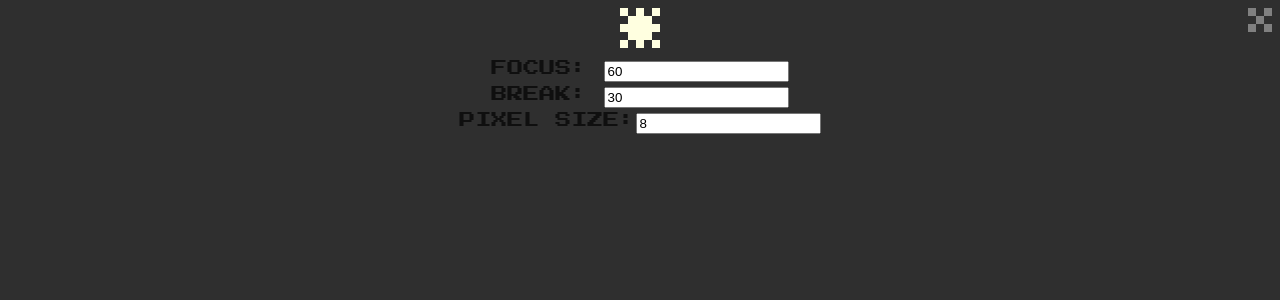
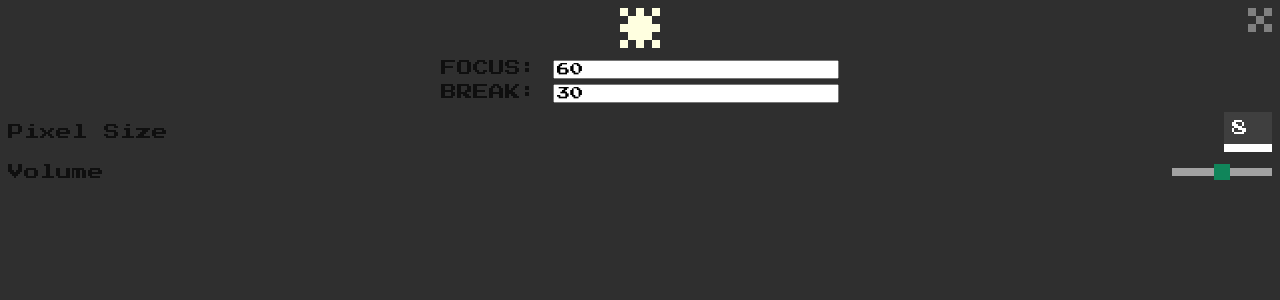
Before and after one commit to DreamsWave/Pixodoro, a React (Vite) app: page / in a window 1280 px wide. Both pictures are taken after a click on the element 1260 px from the left and 20 px from the top of the page. Shown: the top 300 px of the page. Built offline with nearby package versions, Linux system fonts and the light colour scheme.

Commit message:
feat: added audio volume slider and pixel size input

```diff
--- /dev/null
+++ b/src/components/AudioVolumeSlider.tsx
@@ -0,0 +1,55 @@
+import { styled } from "styled-components";
+import {
+  selectAppSettings,
+  setVolume,
+} from "../features/appSettings/appSettingsSlice";
+import { useAppDispatch, useAppSelector } from "../hooks";
+import { selectPixelSize } from "../features/pixelSize/pixelSizeSlice";
+
+const Slider = styled.input<{ pixelSize: number }>`
+  -webkit-appearance: none;
+  width: 100%;
+  max-width: 100px;
+  height: ${({ pixelSize }) => pixelSize * 1}px;
+  background: #d3d3d3;
+  outline: none;
+  opacity: 0.7;
+  -webkit-transition: 0.2s;
+  transition: opacity 0.2s;
+  margin: ${({ pixelSize }) => pixelSize / 2}px 0;
+
+  &::-webkit-slider-thumb {
+    -webkit-appearance: none;
+    appearance: none;
+    width: ${({ pixelSize }) => pixelSize * 2}px;
+    height: ${({ pixelSize }) => pixelSize * 2}px;
+    background: #04aa6d;
+    cursor: pointer;
+  }
+
+  &::-moz-range-thumb {
+    width: ${({ pixelSize }) => pixelSize * 2}px;
+    height: ${({ pixelSize }) => pixelSize * 2}px;
+    background: #04aa6d;
+    cursor: pointer;
+  }
+`;
+
+function AudioVolumeSlider() {
+  const pixelSize = useAppSelector(selectPixelSize);
+  const { audioVolume } = useAppSelector(selectAppSettings);
+  const dispatch = useAppDispatch();
+
+  return (
+    <Slider
+      pixelSize={pixelSize}
+      type="range"
+      min="0"
+      max="100"
+      value={audioVolume * 100}
+      onChange={(e) => dispatch(setVolume(+e.target.value / 100))}
+    />
+  );
+}
+
+export default AudioVolumeSlider;
--- /dev/null
+++ b/src/components/InputField.tsx
@@ -0,0 +1,20 @@
+import styled from "styled-components";
+import { useAppSelector } from "../hooks";
+import { selectPixelSize } from "../features/pixelSize/pixelSizeSlice";
+
+const InputFieldBase = styled.div<{ pixelSize: number }>`
+  display: flex;
+  width: 100%;
+  padding: 0 ${({ pixelSize }) => pixelSize}px;
+  justify-content: space-between;
+  align-items: center;
+  margin-top: ${({ pixelSize }) => pixelSize}px;
+`;
+
+function InputField({ children }: { children: React.ReactNode }) {
+  const pixelSize = useAppSelector(selectPixelSize);
+
+  return <InputFieldBase pixelSize={pixelSize}>{children}</InputFieldBase>;
+}
+
+export default InputField;
--- /dev/null
+++ b/src/components/PixelSizeInput.tsx
@@ -0,0 +1,31 @@
+import { styled } from "styled-components";
+import { change, selectPixelSize } from "../features/pixelSize/pixelSizeSlice";
+import { useAppSelector, useAppDispatch } from "../hooks";
+
+const PixelSizeInputBase = styled.input<{ pixelSize: number }>`
+  background: #3f3f3f;
+  // height: ${({ pixelSize }) => pixelSize * 3}px;
+  width: ${({ pixelSize }) => pixelSize * 6}px;
+  border: none;
+  outline: none;
+  color: #fff;
+  font-size: ${({ pixelSize }) => pixelSize * 2}px;
+  padding: ${({ pixelSize }) => pixelSize}px;
+  border-bottom: ${({ pixelSize }) => pixelSize}px solid #fff;
+`;
+
+function PixelSizeInput() {
+  const pixelSize = useAppSelector(selectPixelSize);
+  const dispatch = useAppDispatch();
+
+  return (
+    <PixelSizeInputBase
+      pixelSize={pixelSize}
+      type="number"
+      value={pixelSize}
+      onChange={(e) => dispatch(change(Number(e.target.value)))}
+    />
+  );
+}
+
+export default PixelSizeInput;
--- a/src/components/SettingsMenu.tsx
+++ b/src/components/SettingsMenu.tsx
@@ -15,6 +15,9 @@ import {
   setSecondsLeft,
 } from "../features/timer/timerSlice";
 import ThemeSwitcher from "./ThemeSwitcher";
+import AudioVolumeSlider from "./AudioVolumeSlider";
+import InputField from "./InputField";
+import PixelSizeInput from "./PixelSizeInput";
 
 const SettingsMenuBase = styled.div``;
 
@@ -77,7 +80,14 @@ function SettingsMenu({}: SettingsMenuProps) {
               onChange={(e) => changeTotalSeconds("break", +e.target.value)}
             />
           </label>
-          <PixelSize />
+          <InputField>
+            <span>Pixel Size</span>
+            <PixelSizeInput />
+          </InputField>
+          <InputField>
+            <span>Volume</span>
+            <AudioVolumeSlider />
+          </InputField>
         </SettingsMenuOverlay>
       )}
     </SettingsMenuBase>
--- a/src/features/pixelSize/pixelSizeSlice.ts
+++ b/src/features/pixelSize/pixelSizeSlice.ts
@@ -1,11 +1,11 @@
 import { createSlice, PayloadAction } from "@reduxjs/toolkit";
 import { RootState } from "../../store";
 
-interface CounterState {
+interface PixelSizeState {
   value: number;
 }
 
-const initialState: CounterState = {
+const initialState: PixelSizeState = {
   value: 8,
 };
 
--- a/src/styles.css
+++ b/src/styles.css
@@ -1,6 +1,10 @@
 @font-face {
   font-family: PressStart2P;
   src: url(./assets/fonts/PressStart2P-Regular.ttf);
+}
+
+* {
+  box-sizing: border-box;
 }
 
 :root {
@@ -19,6 +23,10 @@
   -webkit-text-size-adjust: 100%;
 }
 
+input {
+  font-family: PressStart2P, Inter, Avenir, Helvetica, Arial, sans-serif;
+}
+
 body {
   margin: 0;
 }
```
